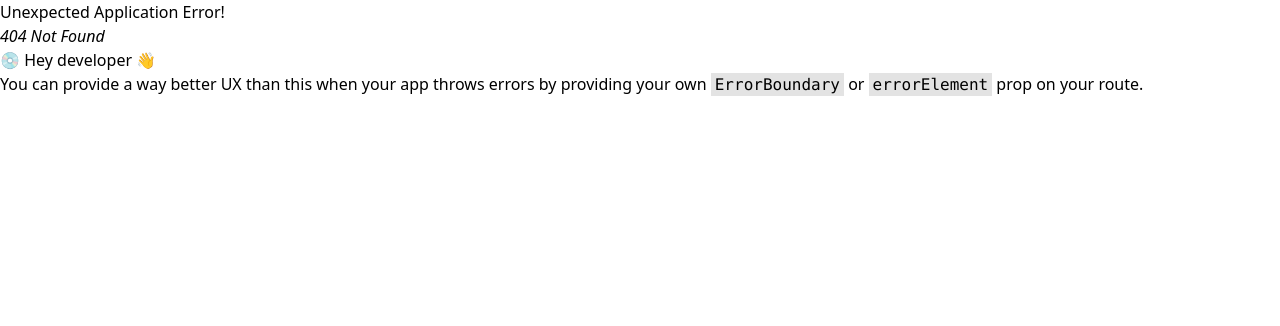
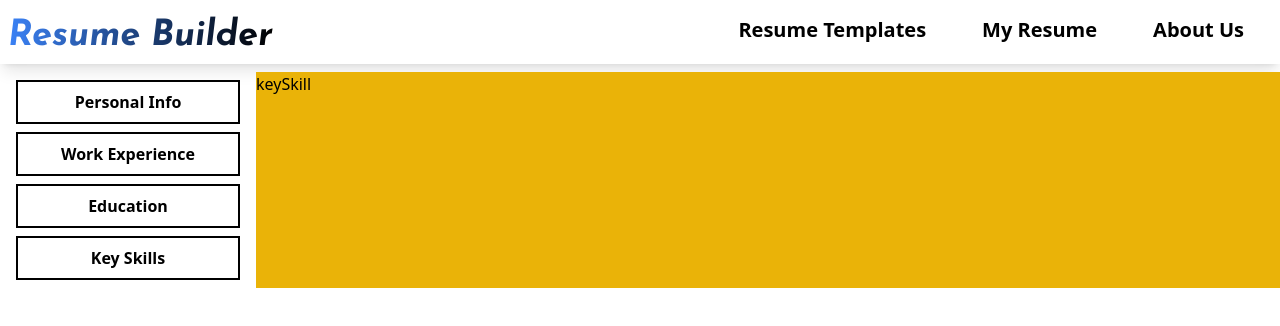
Before and after one commit to RohitPareekWebDev/resume_builder, a React (Create React App) app: page /detailfilling/skill in a window 1280 px wide. Before the commit this address had no page. Shown: the top 326 px of the page. Built offline with nearby package versions, Linux system fonts and the light colour scheme.

Commit message:
nesting routing

```diff
--- a/src/App.jsx
+++ b/src/App.jsx
@@ -5,15 +5,16 @@ import Root from './Components/Root/Root';
 import MyResume from './Components/MyResume/MyResume';
 import About from './Components/AboutUs/About';
 import HomePage from './Components/HomePage/HomePage';
-import DetailFillingPages from './DetailFillingComponents/DetailFillingPages';
+import DetailFillingPages from './Components/Detail/DetailFillingPages';
 // Define the main 'App' component
 function App() {
   // Create a router using 'createBrowserRouter' and define routes using 'createRoutesFromElements'
   const router = createBrowserRouter(
     createRoutesFromElements(
       <Route path='/' element={<Root />}>
-        <Route path='' element={<HomePage />} />
-        <Route path='/detailform' element={<DetailFillingPages />} />
+        <Route path='' element={<HomePage />}></Route>
+        <Route path='/detailfilling/*' element={<DetailFillingPages />}>
+        </Route>
         <Route path='/myresume' element={<MyResume />} />
         <Route path='/about' element={<About />} />
       </Route>
--- /dev/null
+++ b/src/Components/Detail/DetailFillingPages.jsx
@@ -0,0 +1,30 @@
+import React from 'react'
+import { Link, Route, Routes } from 'react-router-dom'
+import PersonalDetails from './PersonalDetails'
+import Education from './Education'
+import KeySkill from './KeySkill'
+import WorkExperience from './WorkExperience'
+function DetailFillingPages() {
+    return (
+        <div className='flex mt-2'>
+            <div style={{ width: "20vw" }} className=''>
+                <ul className='list-none m-2 font-bold text-center'>
+                    <li className='m-2 p-2 border-2 border-black '><Link to="personalinfo">Personal Info</Link></li>
+                    <li className='m-2 p-2 border-2 border-black '><Link to="workexp">Work Experience</Link></li>
+                    <li className='m-2 p-2 border-2 border-black '><Link to="education">Education</Link></li>
+                    <li className='m-2 p-2 border-2 border-black '><Link to="skill">Key Skills</Link></li>
+                </ul>
+            </div>
+            <div style={{ width: "80vw" }} className='bg-yellow-500'>
+                <Routes>
+                    <Route path='personalinfo' element={<PersonalDetails />} />
+                    <Route path='workexp' element={<WorkExperience />} />
+                    <Route path='education' element={<Education />} />
+                    <Route path='skill' element={<KeySkill />} />
+                </Routes>
+            </div>
+        </div >
+    )
+}
+
+export default DetailFillingPages
--- /dev/null
+++ b/src/Components/Detail/Education.jsx
@@ -0,0 +1,11 @@
+import React from 'react'
+
+function Education() {
+    return (
+        <div>
+            Education
+        </div>
+    )
+}
+
+export default Education
--- /dev/null
+++ b/src/Components/Detail/KeySkill.jsx
@@ -0,0 +1,11 @@
+import React from 'react'
+
+function KeySkill() {
+    return (
+        <div>
+            keySkill
+        </div>
+    )
+}
+
+export default KeySkill
--- /dev/null
+++ b/src/Components/Detail/PersonalDetails.jsx
@@ -0,0 +1,11 @@
+import React from 'react'
+
+function PersonalDetails() {
+    return (
+        <div>
+            <h1>hello friends</h1>
+        </div>
+    )
+}
+
+export default PersonalDetails
--- a/src/Components/DetailFillingComponents/WorkExperience.jsx
+++ b/src/Components/Detail/WorkExperience.jsx
@@ -3,7 +3,7 @@ import React from 'react'
 function WorkExperience() {
     return (
         <div>
-            saldfjlka
+            WorkExperience
         </div>
     )
 }
--- a/src/Components/DetailFillingComponents/DetailFillingPages.jsx
+++ /dev/null
@@ -1,22 +0,0 @@
-import React from 'react'
-import { Link, Route, Routes } from 'react-router-dom'
-
-function PersnalDetail() {
-    return (
-        <div className='flex mt-2'>
-            <div style={{ width: "20vw" }} className=''>
-                <ul className='list-none m-2 font-bold text-center'>
-                    <li className='m-2 p-2 border-2 border-black '><Link>Personal Info</Link></li>
-                    <li className='m-2 p-2 border-2 border-black '><Link to="">Work Experience</Link></li>
-                    <li className='m-2 p-2 border-2 border-black '><Link>Education</Link></li>
-                    <li className='m-2 p-2 border-2 border-black '><Link>Key Skills</Link></li>
-                </ul>
-            </div>
-            <div style={{ width: "80vw" }} className=' '>
-
-            </div>
-        </div >
-    )
-}
-
-export default PersnalDetail
--- a/src/Components/HomePage/HomePage.jsx
+++ b/src/Components/HomePage/HomePage.jsx
@@ -29,7 +29,7 @@ function ResumeTemp() {
                                         mouseOver === template.name ?
                                             <div className='absolute mx-7 flex justify-between h-96 w-80 ml-2'>
                                                 <div className='absolute inset-0 flex items-center justify-center'>
-                                                    <NavLink to="/detailform" ><button id='tempUseBtn' className='bg-blue-500 h-10 px-2 rounded-xl font-bold text-white'>Use Template</button></NavLink>
+                                                    <NavLink to="/detailfilling/personalinfo" ><button id='tempUseBtn' className='bg-blue-500 h-10 px-2 rounded-xl font-bold text-white'>Use Template</button></NavLink>
                                                 </div>
                                             </div>
                                             : null
```
